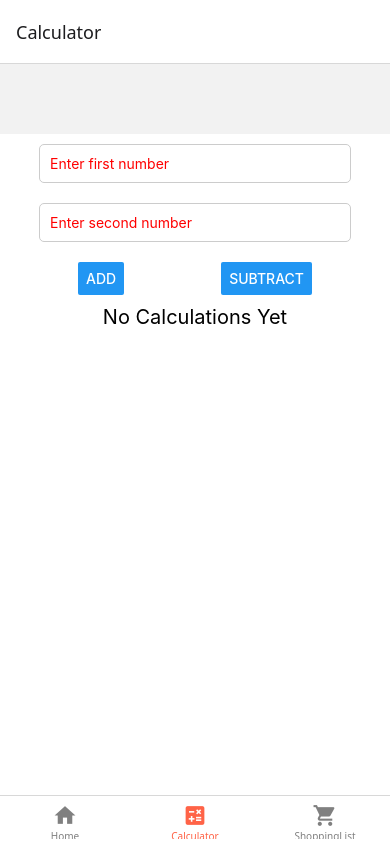
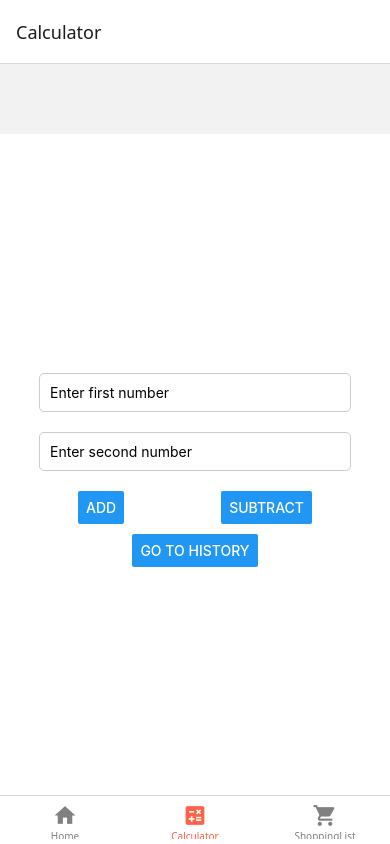
Before and after one commit to Bidhan33/Mobile_Programming_React_Native_Project, a React Native app: screen /Calculator in a window 390 px wide. Built offline with nearby package versions, Linux system fonts and the light colour scheme.

Commit message:
Solution with extra History

```diff
--- a/App.js
+++ b/App.js
@@ -1,13 +1,26 @@
 import React from 'react';
 import { NavigationContainer } from '@react-navigation/native';
 import { createBottomTabNavigator } from '@react-navigation/bottom-tabs';
-import Icon from 'react-native-vector-icons/MaterialIcons'; // Make sure to install react-native-vector-icons
+import { createStackNavigator } from '@react-navigation/stack';
+import Icon from 'react-native-vector-icons/MaterialIcons'; // Ensure react-native-vector-icons is installed
 
 import Calculator from './Components/calculator';
+import History from './Components/History';
 import ShoppingList from './Components/shopinglist';
 import HomeScreen from './Components/Home';
 
 const Tab = createBottomTabNavigator();
+const CalculatorStack = createStackNavigator();
+
+// Add the CalculatorStackNavigator function here
+function CalculatorStackNavigator() {
+  return (
+    <CalculatorStack.Navigator>
+      <CalculatorStack.Screen name="Calculator" component={Calculator} />
+      <CalculatorStack.Screen name="History" component={History} />
+    </CalculatorStack.Navigator>
+  );
+}
 
 export default function App() {
   return (
@@ -33,7 +46,11 @@ export default function App() {
         })}
       >
         <Tab.Screen name="Home" component={HomeScreen} />
-        <Tab.Screen name="Calculator" component={Calculator} />
+        <Tab.Screen
+          name="Calculator"
+          component={CalculatorStackNavigator}
+          options={{ headerShown: false }} // Hide the header for the stack
+        />
         <Tab.Screen name="ShoppingList" component={ShoppingList} />
       </Tab.Navigator>
     </NavigationContainer>
--- a/Components/History.js
+++ b/Components/History.js
@@ -0,0 +1,47 @@
+import React from 'react';
+import { StyleSheet, View, Text, FlatList } from 'react-native';
+
+export default function History({ route }) {
+  const { history } = route.params;
+
+  const ListEmptyComponent = () => (
+    <View style={styles.emptyContainer}>
+      <Text style={styles.emptyText}>No Calculations Yet</Text>
+    </View>
+  );
+
+  return (
+    <View style={styles.container}>
+      <FlatList
+        data={history.map((item, index) => ({ key: `${index}`, value: item }))}
+        ListEmptyComponent={ListEmptyComponent}
+        renderItem={({ item }) => (
+          <Text style={styles.historyText}>{item.value}</Text>
+        )}
+      />
+    </View>
+  );
+}
+
+const styles = StyleSheet.create({
+  container: {
+    flex: 1,
+    padding: 20,
+    backgroundColor: '#fff',
+  },
+  emptyContainer: {
+    flex: 1,
+    justifyContent: 'center',
+    alignItems: 'center',
+  },
+  emptyText: {
+    fontSize: 18,
+    color: 'gray',
+  },
+  historyText: {
+    fontSize: 16,
+    padding: 10,
+    borderBottomWidth: 1,
+    borderBottomColor: '#ddd',
+  },
+});
--- a/Components/calculator.js
+++ b/Components/calculator.js
@@ -1,18 +1,14 @@
-import { useState } from 'react';
-import { StatusBar } from 'expo-status-bar';
+import React, { useState } from 'react';
 import {
   StyleSheet,
   Text,
   View,
   Button,
   TextInput,
-  FlatList,
-  Alert,
+  SafeAreaView,
 } from 'react-native';
-import { SafeAreaView } from 'react-native';
 
-
-export default function Calculator() {
+export default function Calculator({ navigation }) {
   const [inputs, setInputs] = useState({
     num1: '',
     num2: '',
@@ -23,33 +19,25 @@ export default function Calculator() {
   const handleAdd = () => {
     const { num1, num2 } = inputs;
     if (!num1 || !num2) {
-      Alert.alert('Warning', 'Please enter both numbers');
+      alert('Please enter both numbers');
       return;
     }
     const sum = parseFloat(num1) + parseFloat(num2);
     setResult(sum);
-    setHistory([...history, { key: `${num1} + ${num2} = ${sum}` }]);
+    setHistory([...history, `${num1} + ${num2} = ${sum}`]);
     setInputs({ num1: '', num2: '' });
   };
 
   const handleSubtract = () => {
     const { num1, num2 } = inputs;
     if (!num1 || !num2) {
-      Alert.alert('Warning', 'Please enter both numbers');
+      alert('Please enter both numbers');
       return;
     }
     const difference = parseFloat(num1) - parseFloat(num2);
     setResult(difference);
-    setHistory([...history, { key: `${num1} - ${num2} = ${difference}` }]); // Add to history
+    setHistory([...history, `${num1} - ${num2} = ${difference}`]);
     setInputs({ num1: '', num2: '' });
-  };
-
-  const ListEmptyComponent = () => {
-    return (
-      <View>
-        <Text style={{ fontSize: 20 }}>No Calculations Yet</Text>
-      </View>
-    );
   };
 
   return (
@@ -75,17 +63,10 @@ export default function Calculator() {
 
       {result !== null && <Text style={styles.resultText}>Result: {result}</Text>}
 
-      <FlatList
-        data={history}
-        ListEmptyComponent={ListEmptyComponent}
-        renderItem={({ item }) => (
-          <View>
-            <Text style={styles.historyText}>{item.key}</Text>
-          </View>
-        )}
+      <Button
+        title="Go to History"
+        onPress={() => navigation.navigate('History', { history })}
       />
-
-      <StatusBar style="auto" />
     </SafeAreaView>
   );
 }
@@ -102,7 +83,6 @@ const styles = StyleSheet.create({
   input: {
     borderWidth: 1,
     borderColor: '#ccc',
-    color: 'red',
     padding: 10,
     margin: 10,
     width: '80%',
@@ -117,13 +97,6 @@ const styles = StyleSheet.create({
   resultText: {
     fontSize: 20,
     color: 'blue',
-    margin: 0,
-  },
-  historyText: {
-    fontSize: 16,
-    padding: 5,
-    borderBottomWidth: 1,
-    borderBottomColor: '#ddd',
-    textAlign: 'center',
+    margin: 10,
   },
 });
```
